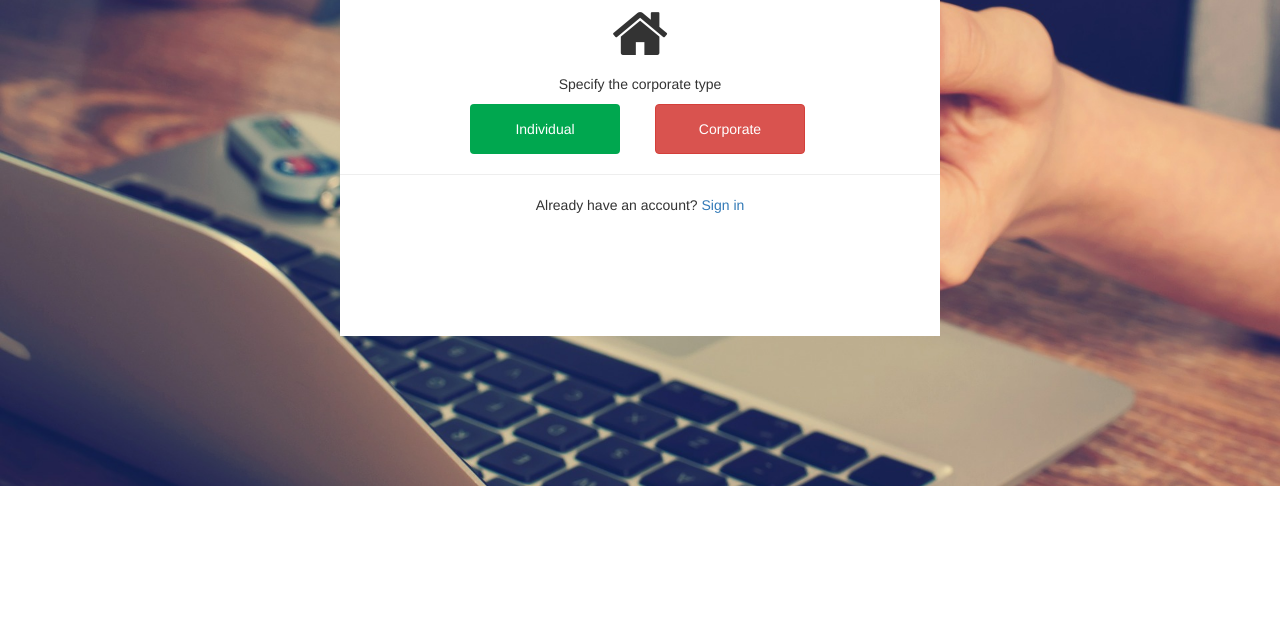
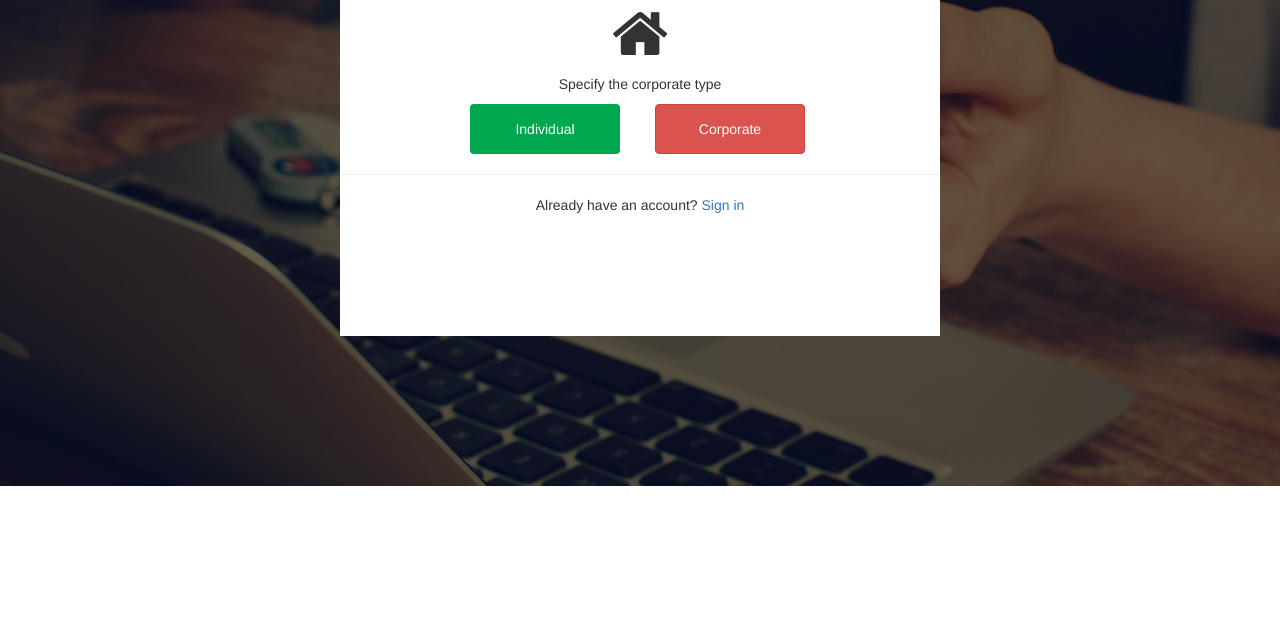
Before and after one commit to lola-dynamic/tax-pay-template, a plain HTML site: page index.html in a window 1280 px wide. Shown: the part 164-800 px from the top of the page. Drawn offline with Linux system fonts and the light colour scheme.

Commit message:
Added an overlay for the homepage and re-adjust stylesheet

```diff
--- a/css/style.css
+++ b/css/style.css
@@ -2,9 +2,9 @@
 	padding: 0;
 	margin: 0;
 }
-.over-lay {
-	height: 600px;
-	background-color:
+.overlay {
+	min-height: 650px;
+	background: rgba(0,0,0,0.6);
 }
 #landing-page{
 	position: relative;
@@ -15,9 +15,13 @@
     background-repeat: no-repeat;
     background-size: cover;
 }
-.over-lay:hoover{
+
+#pageWrapper {
+	padding: 0 !important;
+}
+/* .over-lay:hoover{
 	background-color: rgba(5,3,2,0.8);
-}
+} */
 .logo{
 	margin-left: auto;
 	margin-right: auto;
--- a/index.html
+++ b/index.html
@@ -1,38 +1,53 @@
 <!DOCTYPE html>
 <html>
+
 <head>
 	<title>TAX TAY REGISTER PAGE</title>
 	<link rel="stylesheet" type="text/css" href="css/style.css">
 	<link rel="stylesheet" type="text/css" href="css/bootstrap.min.css">
 	<link rel="stylesheet" type="text/css" href="https://cdnjs.cloudflare.com/ajax/libs/font-awesome/4.7.0/css/font-awesome.min.css">
 </head>
+
 <body>
-	<div >
-		<div class="over-lay" id="landing-page">
+	<div class="container-fluid" id="pageWrapper">
+		<div id="landing-page">
+			<div class="overlay">
 				<div class="row">
 					<div class="content" id="taxIt">
 						<div class="logo">
-					<a href="index.html"><img src="images/logo.png" class="img-responsive"></a>
+							<a href="index.html">
+								<img src="images/logo.png" class="img-responsive">
+							</a>
 						</div>
 						<div class="serviceIcon">
-					<h2><span class="fa fa-2x fa-home"></span></h2>
+							<h2>
+								<span class="fa fa-2x fa-home"></span>
+							</h2>
 						</div>
 						<p>Specify the corporate type</p>
 						<div class="row">
 							<div class="col-md-6">
-						<a href="register-page.html"><button type="individual" class="btn btn-ready">Individual</button></a>
+								<a href="register-page.html">
+									<button type="individual" class="btn btn-ready">Individual</button>
+								</a>
 							</div>
 							<div class="col-md-6">
-						<a href="corporate.html"><button type="Corporate" class="btn btn-danger">Corporate</button></a>
+								<a href="corporate.html">
+									<button type="Corporate" class="btn btn-danger">Corporate</button>
+								</a>
 							</div>
 						</div>
 						<hr>
-				<p>Already have an account?<a href="#"> Sign in </a></p>
+						<p>Already have an account?
+							<a href="#"> Sign in </a>
+						</p>
 					</div>
 
 				</div>
 			</div>
 		</div>
+	</div>
 
 </body>
+
 </html>
```
Lines whose indentation alone changed are shown as unchanged.
